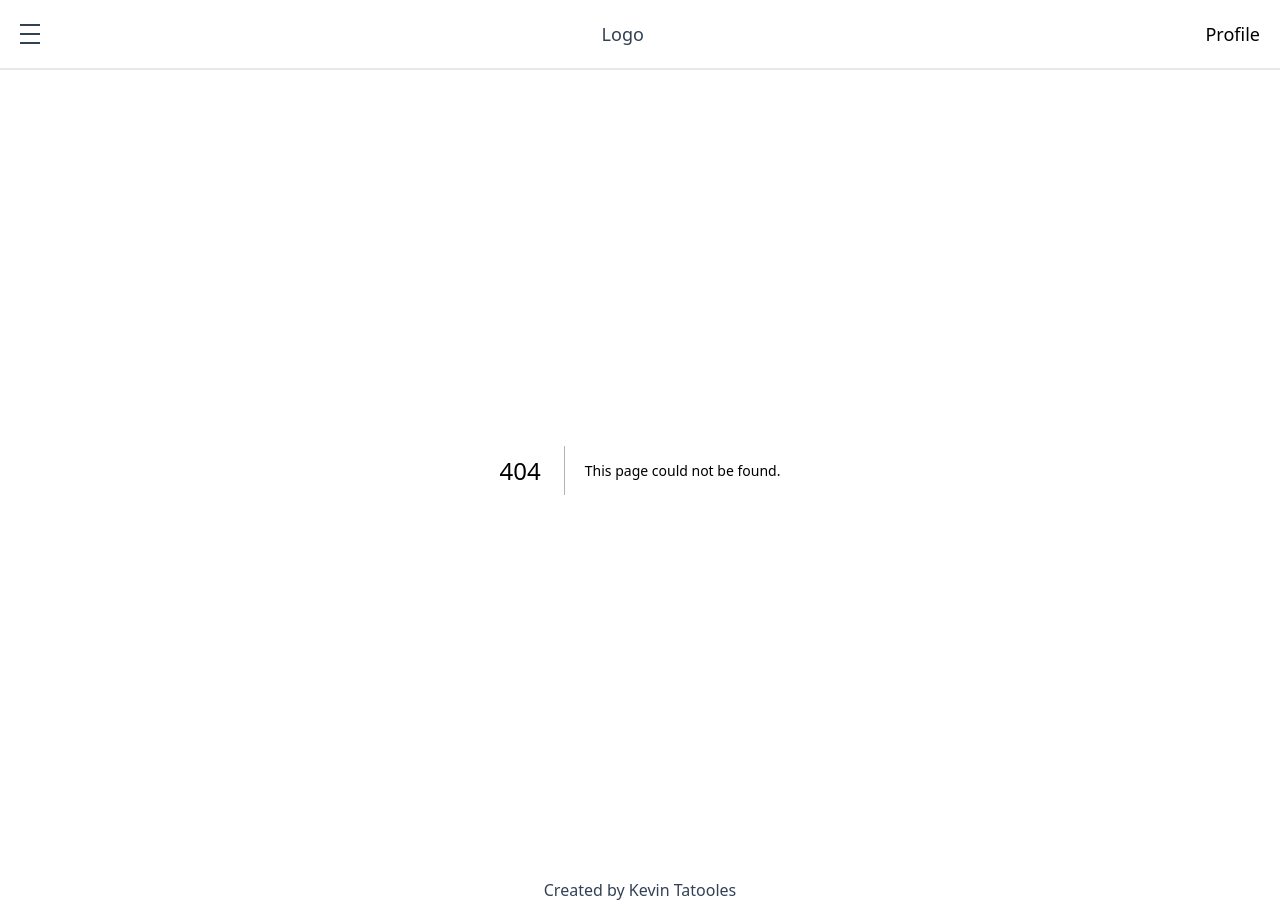
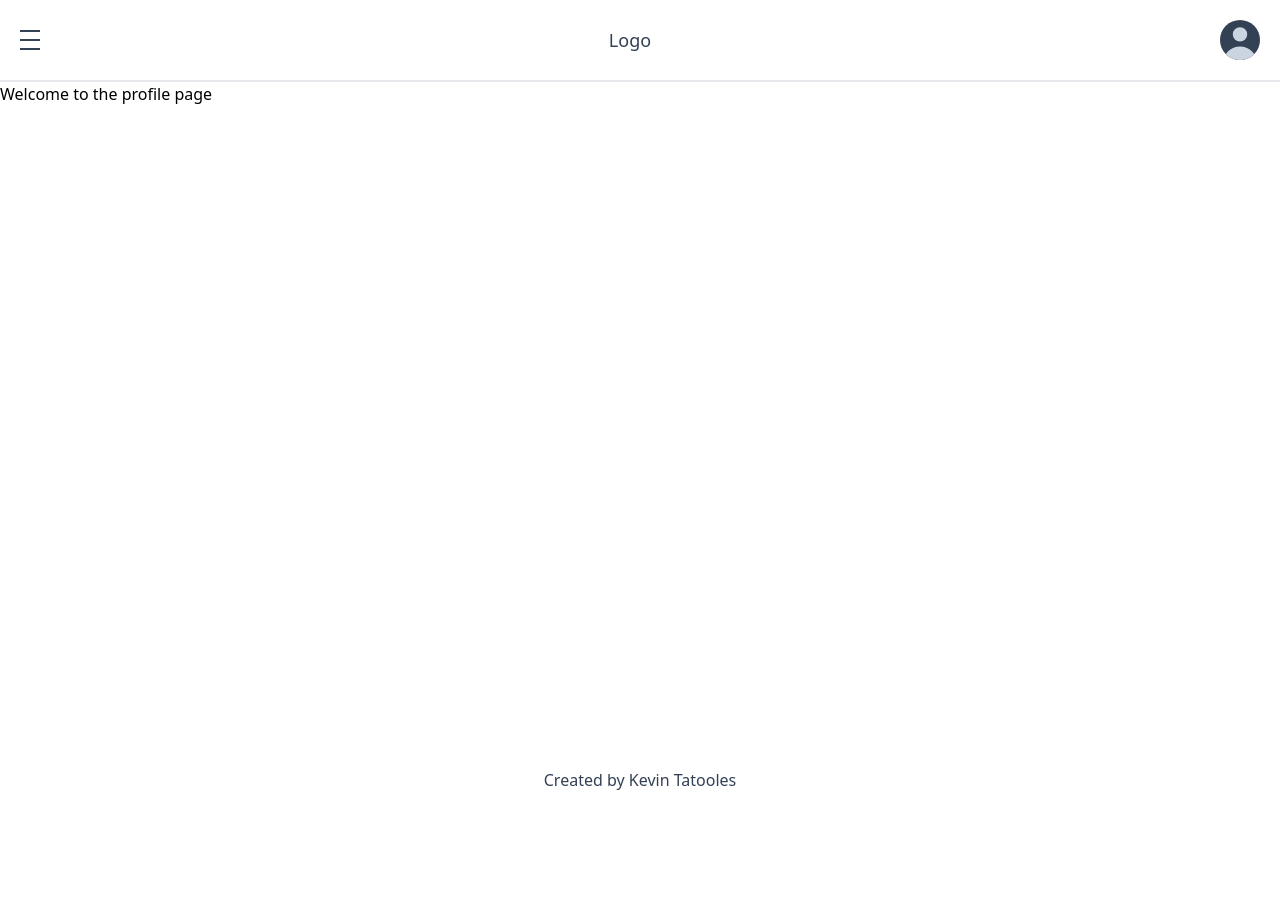
Before and after one commit to Tatooles/next-fitness-tracker, a Next.js app: page /profile in a window 1280 px wide. Before the commit this address had no page. After the commit the page ends 800 px from the top, so only its background shows below. Built offline with nearby package versions, Linux system fonts and the light colour scheme.

Commit message:
Add profile icon and page

```diff
--- a/app/layout.tsx
+++ b/app/layout.tsx
@@ -35,7 +35,20 @@ export default function RootLayout({
                 <div className="h-[2px] w-7 bg-slate-700 "></div>
               </div>
               <div className="flex items-center text-slate-700">Logo</div>
-              <div className="text-s-700 flex items-center">Profile</div>
+              <div className="relative h-10 w-10 overflow-hidden rounded-full bg-slate-700">
+                <svg
+                  className="absolute -left-1 h-12 w-12 text-slate-300"
+                  fill="currentColor"
+                  viewBox="0 0 20 20"
+                  xmlns="http://www.w3.org/2000/svg"
+                >
+                  <path
+                    fill-rule="evenodd"
+                    d="M10 9a3 3 0 100-6 3 3 0 000 6zm-7 9a7 7 0 1114 0H3z"
+                    clip-rule="evenodd"
+                  ></path>
+                </svg>
+              </div>
             </nav>
           </header>
           <main className="grow">{children}</main>
--- /dev/null
+++ b/app/profile/page.tsx
@@ -0,0 +1,3 @@
+export default function Profile() {
+  return <div>Welcome to the profile page</div>;
+}
```
